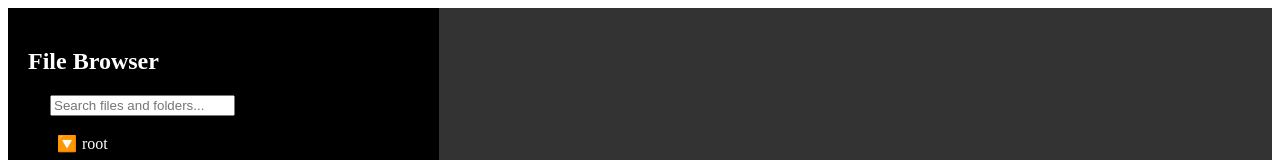
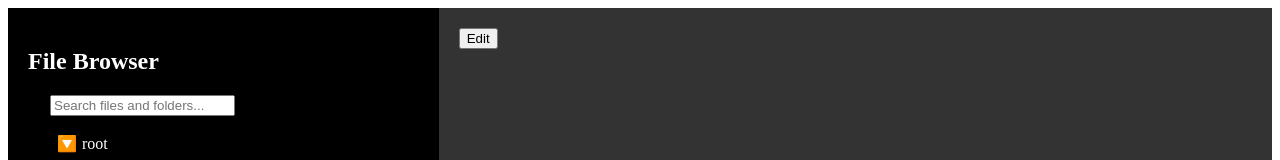
Before and after one commit to Hitarth-Kothari/react-file-browser, a React (Create React App) app: page / in a window 1280 px wide. Shown: the top 160 px of the page. Built offline with nearby package versions, Linux system fonts and the light colour scheme.

Commit message:
almost everything is done

```diff
--- a/src/App.js
+++ b/src/App.js
@@ -1,13 +1,33 @@
 // src/App.js
-import React from "react";
+import React, { useState } from "react";
 import { Provider } from "react-redux";
 import store from "./redux/store";
 import FileBrowser from "./components/fileBrowser";
+import FileContent from "./components/content";
+import { UPDATE_CONTENT, saveContent } from "./redux/actions";
 import "./styles.css";
 
 const STORAGE_KEY = "explorerData";
 
 const App = () => {
+  const [selectedFileContent, setSelectedFileContent] = useState("");
+  const [selectedNodeId, setSelectedNodeId] = useState("");
+
+  // Callback function to handle content selection
+  const handleContentSelection = (content, nodeId) => {
+    setSelectedNodeId(nodeId);
+    setSelectedFileContent(content);
+  };
+
+  // Callback function to handle content saving
+  const handleSaveContent = (content) => {
+    // Save content to local storage
+    localStorage.setItem(STORAGE_KEY, content);
+    // Update the selected content state
+    setSelectedFileContent(content);
+    // Dispatch the Redux action to update the content in the store
+    store.dispatch(saveContent(selectedNodeId, content));
+  };
 
   return (
     <Provider store={store}>
@@ -15,12 +35,14 @@ const App = () => {
         {/* Sidebar for File Browser */}
         <div style={{ width: "33%", padding: "20px", overflow: "auto", backgroundColor: "black", color: "white" }}>
           <h2>File Browser</h2>
-          <FileBrowser />
+          {/* Pass the callback functions to FileBrowser */}
+          <FileBrowser onContentSelect={handleContentSelection} />
         </div>
 
         {/* Main Content Area */}
         <div style={{ width: "67%", padding: "20px", overflow: "auto", backgroundColor: "#333333", color: "white" }}>
-          {/* You can display the content of the selected file here */}
+          {/* Display the content of the selected file */}
+          <FileContent content={selectedFileContent} onSaveContent={handleSaveContent} />
         </div>
       </div>
     </Provider>
--- /dev/null
+++ b/src/components/content.js
@@ -0,0 +1,59 @@
+// src/components/FileContent.js
+import React, { useState, useEffect } from "react";
+
+const FileContent = ({ content, onSaveContent }) => {
+  const [editMode, setEditMode] = useState(false);
+  const [editedContent, setEditedContent] = useState(content);
+
+  const handleToggleEdit = () => {
+    setEditMode(!editMode);
+  };
+
+  const handleSave = () => {
+    onSaveContent(editedContent);
+    setEditMode(false);
+  };
+
+  useEffect(() => {
+    setEditedContent(content);
+  }, [content]);
+
+  return (
+    <div>
+      <div style={{ marginBottom: "10px" }}>
+        <button onClick={editMode ? handleSave : handleToggleEdit}>
+          {editMode ? "Save" : "Edit"}
+        </button>
+      </div>
+
+      {editMode ? (
+        <div>
+          <textarea
+            value={editedContent}
+            onChange={(e) => setEditedContent(e.target.value)}
+            style={{
+              width: "100%", // Make textarea fill the available width
+              minHeight: "500px", // Set a minimum height or adjust as needed
+              backgroundColor: "#333333", // Match the background color of the app
+              color: "white", // Text color
+              padding: "10px", // Padding for better aesthetics
+            }}
+          />
+        </div>
+      ) : (
+        <div
+          style={{
+            whiteSpace: "pre-wrap", // Preserve both spaces and newline characters
+            backgroundColor: "#333333", // Match the background color of the app
+            color: "white", // Text color
+            padding: "10px", // Padding for better aesthetics
+          }}
+        >
+          {editedContent}
+        </div>
+      )}
+    </div>
+  );
+};
+
+export default FileContent;
--- a/src/components/fileBrowser.js
+++ b/src/components/fileBrowser.js
@@ -2,12 +2,14 @@
 import React, { useState, useEffect } from "react";
 import { connect } from "react-redux";
 import { insertNode, deleteNode, renameNode, saveContent } from "../redux/actions";
+import FileContent from "./content";
 
 const FileBrowser = ({
   handleInsertNode,
   handleDeleteNode,
   handleRenameNode,
   handleSaveContent,
+  onContentSelect,
   explorer,
 }) => {
   const [expand, setExpand] = useState(true);
@@ -72,6 +74,18 @@ const FileBrowser = ({
 
   const closeContextMenu = () => {
     setContextMenu(null);
+  };
+
+  const onContentSave = (content) => {
+    handleSaveContent(explorer.id, content);
+  };
+
+  const handleFileClick = () => {
+    // Check if it's a file before triggering the content selection
+    if (!explorer.isFolder) {
+      const content = explorer.content || ""; // Use empty string if content is undefined
+      onContentSelect(content, explorer.id);
+    }
   };
 
   const filterRecursive = (node, path = []) => {
@@ -193,7 +207,13 @@ const FileBrowser = ({
 
       {explorer?.id !== undefined && (
         <div
-          onClick={() => setExpand(!expand)}
+          onClick={() => {
+            if (!explorer.isFolder) {
+              handleFileClick();
+            } else {
+              setExpand(!expand);
+            }
+          }}
           onContextMenu={handleContextMenu}
           className={explorer?.isFolder ? "folder" : "file"}
         >
@@ -211,10 +231,8 @@ const FileBrowser = ({
 
       {explorer?.id === undefined && (
         <div
-          // onContextMenu={handleContextMenu}
-          // className={explorer?.isFolder ? "folder" : "file"}
         >
-          {/* No content will be displayed when explorer.id is undefined */}
+          {}
         </div>
       )}
 
@@ -256,6 +274,7 @@ const FileBrowser = ({
             handleDeleteNode={handleDeleteNode}
             handleRenameNode={handleRenameNode}
             handleSaveContent={handleSaveContent}
+            onContentSelect={onContentSelect}
             explorer={exp}
             expandedNodes={expandedNodes}
             setExpandedNodes={setExpandedNodes}
--- a/src/redux/actions.js
+++ b/src/redux/actions.js
@@ -19,7 +19,7 @@ export const renameNode = (nodeId, newName) => ({
   payload: { nodeId, newName },
 });
 
-export const saveContent = (nodeId, content) => ({
+export const saveContent = (nodeId, newContent) => ({
   type: UPDATE_CONTENT,
-  payload: { nodeId, content },
+  payload: { nodeId, newContent },
 });
```
